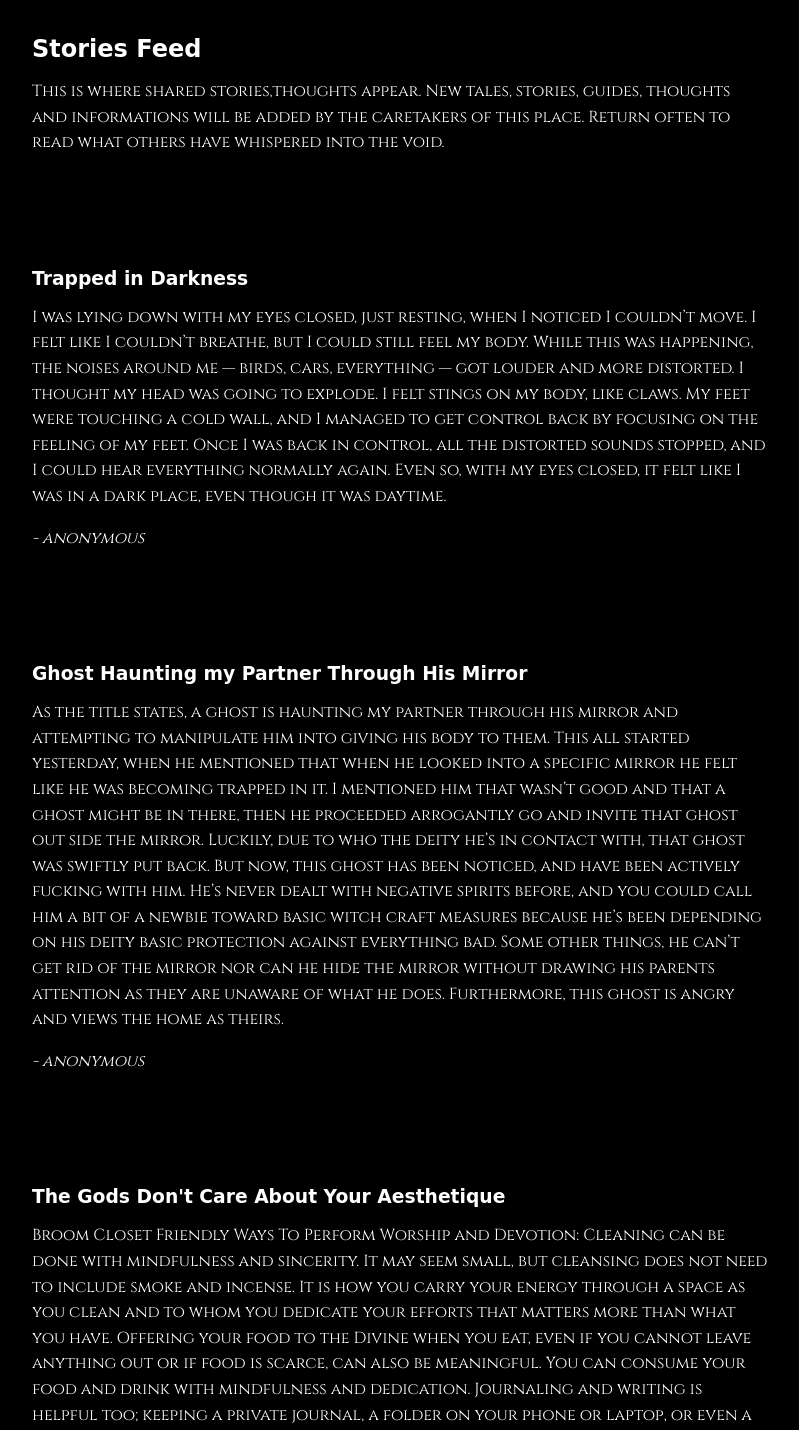
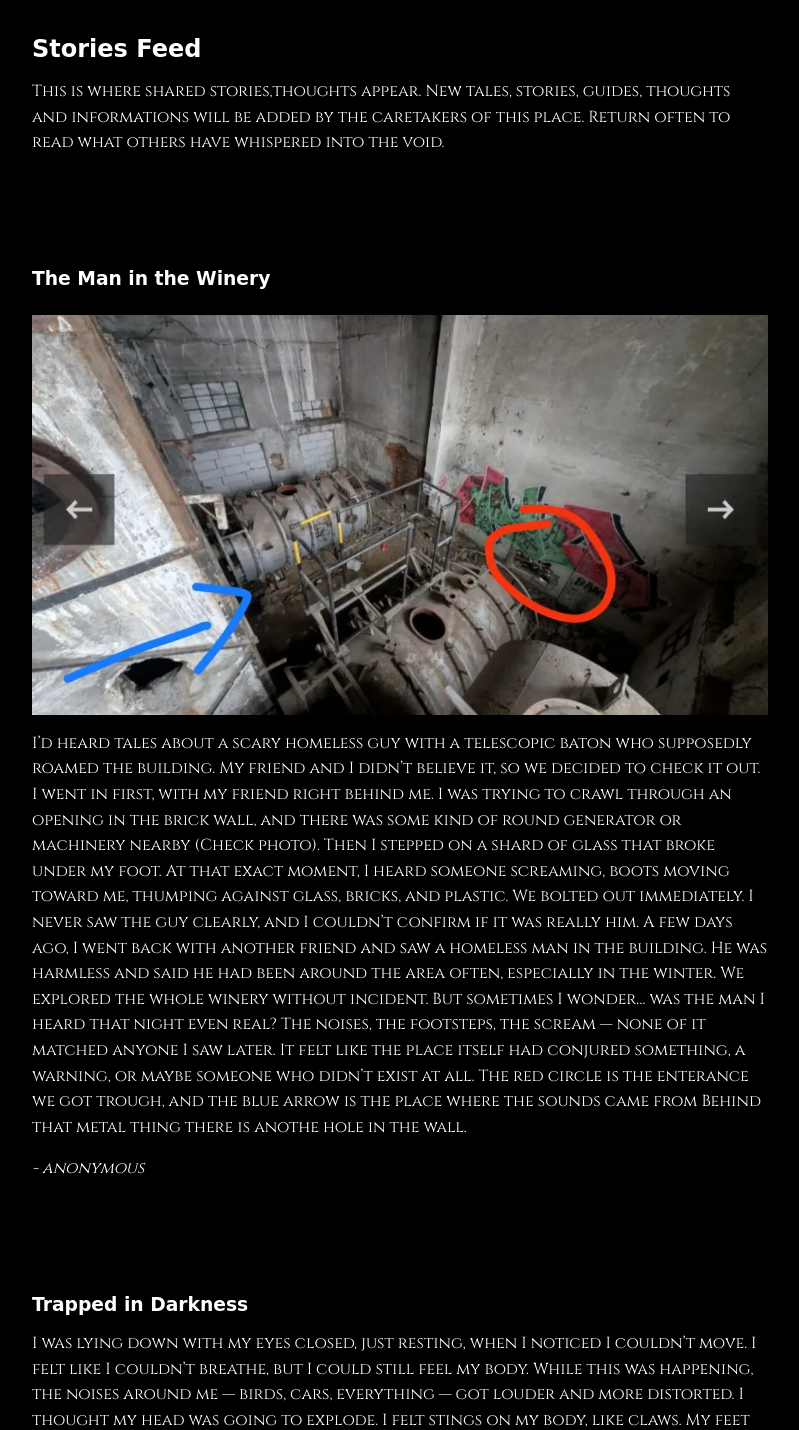
Before and after one commit to JunSenProTe/putridtulipPublic, a plain HTML site: page index.html in a window 1280 px wide. Shown: the part 893-2323 px from the top of the page, without its empty margins (240-1039 px from the left). Drawn offline with Linux system fonts and the light colour scheme; a web font is replaced by a local one.

Commit message:
Update index.html

```diff
--- a/index.html
+++ b/index.html
@@ -169,6 +169,13 @@
       <p>This is where shared stories,thoughts appear. New tales, stories, guides, thoughts and informations will be added by the caretakers of this place. Return often to read what others have whispered into the void.</p>
     </div>
 
+    <div class="glass">
+  <h3>The Man in the Winery</h3>
+  <img src="imageone.jpg" alt="Story Image" style="max-width:100%; height:auto; margin:10px 0;">
+  <p>I’d heard tales about a scary homeless guy with a telescopic baton who supposedly roamed the building. My friend and I didn’t believe it, so we decided to check it out. I went in first, with my friend right behind me. I was trying to crawl through an opening in the brick wall, and there was some kind of round generator or machinery nearby (Check photo). Then I stepped on a shard of glass that broke under my foot. At that exact moment, I heard someone screaming, boots moving toward me, thumping against glass, bricks, and plastic. We bolted out immediately. I never saw the guy clearly, and I couldn’t confirm if it was really him. A few days ago, I went back with another friend and saw a homeless man in the building. He was harmless and said he had been around the area often, especially in the winter. We explored the whole winery without incident. But sometimes I wonder… was the man I heard that night even real? The noises, the footsteps, the scream — none of it matched anyone I saw later. It felt like the place itself had conjured something, a warning, or maybe someone who didn’t exist at all. The red circle is the enterance we got trough, and the blue arrow is the place where the sounds came from Behind that metal thing there is anothe hole in the wall.</p>
+  <p><em>- anonymous</em></p>
+    </div>
+
 
         <div class="glass">
       <h3>Trapped in Darkness</h3>
```
